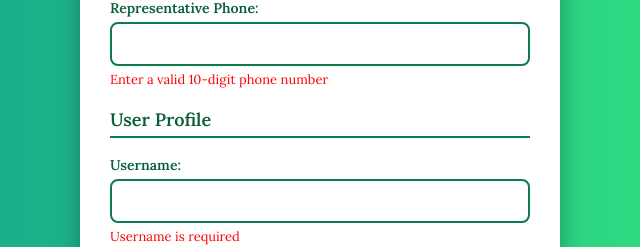
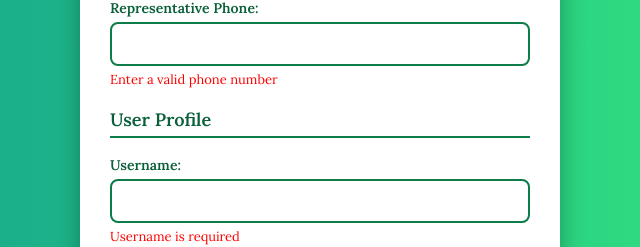
Before and after one commit to farru-dadum/miniproject, a plain HTML site: page SignUp Bus.html in a window 1280 px wide. Both pictures are taken after typing "Sample", "Sample", "Sample", "5551234", "name@example.com", "Sample" into the empty fields and a click on the button "Sign Up". Shown: the part 1225-1472 px from the top of the page, 320-960 px from the left. Drawn offline with Linux system fonts and the light colour scheme.

Commit message:
Update SignUp Bus.html

```diff
--- a/SignUp Bus.html
+++ b/SignUp Bus.html
@@ -27,7 +27,7 @@
 
             <label for="business_phone">Business Phone:</label>
             <input type="tel" id="business_phone" name="business_phone" pattern="[6-9]{1}[0-9]{9}" maxlength="10" required>
-            <span class="error" id="businessPhoneError">Enter a valid 10-digit phone number</span>
+            <span class="error" id="businessPhoneError">Enter a valid phone number</span>
 
             <label for="business_email">Business Email:</label>
             <input type="email" id="business_email" name="business_email" required>
@@ -57,7 +57,7 @@
 
             <label for="rep_phone">Representative Phone:</label>
             <input type="tel" id="rep_phone" name="rep_phone" pattern="[6-9]{1}[0-9]{9}" maxlength="10" required>
-            <span class="error" id="repPhoneError">Enter a valid 10-digit phone number</span>
+            <span class="error" id="repPhoneError">Enter a valid phone number</span>
 
             <h3>User Profile</h3>
             <label for="username">Username:</label>
```
